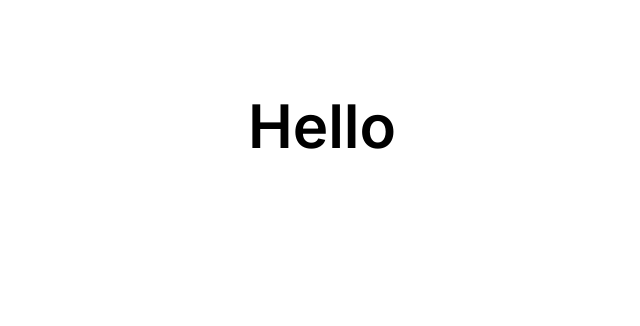
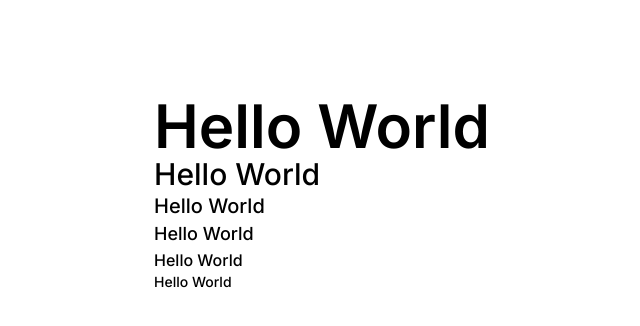
Before and after one commit to shahadat-robin/NextJS-Starter, a Next.js app: page / in a window 1280 px wide. Shown: the top 326 px of the page, without its empty margins (318-958 px from the left). Built offline with nearby package versions, Linux system fonts and the light colour scheme.

Commit message:
typography added

```diff
--- a/app/layout.tsx
+++ b/app/layout.tsx
@@ -2,11 +2,15 @@ import type { Metadata } from 'next';
 import { Inter } from 'next/font/google';
 import './globals.css';
 
-const inter = Inter({ subsets: ['latin'] });
+const inter = Inter({
+  subsets: ['latin'],
+  style: 'normal',
+  weight: ['400', '500', '600', '700'],
+});
 
 export const metadata: Metadata = {
-  title: 'Create Next App',
-  description: 'Generated by create next app',
+  title: 'NextJS Project Starter',
+  description: 'Generated by create-next-app and tailwind',
 };
 
 export default function RootLayout({
--- /dev/null
+++ b/src/components/typography/index.tsx
@@ -0,0 +1,29 @@
+import { cn } from '@/utils/class-merge';
+import type { FC } from 'react';
+import type ITypography from './interface';
+
+const Typography: FC<ITypography> = ({ children, variant = 'p1', className }) => {
+  const Wrapper = variant === 'p1' || variant === 'p2' ? 'p' : variant;
+
+  return (
+    <Wrapper
+      className={cn(
+        'text-base',
+        {
+          'text-6xl font-semibold': variant === 'h1',
+          'text-3xl font-medium': variant === 'h2',
+          'text-xl font-medium': variant === 'h3',
+          'text-lg font-medium': variant === 'h4',
+          'text-base font-medium': variant === 'h5',
+          'text-sm font-medium': variant === 'h6',
+          'text-sm': variant === 'p2',
+        },
+        className
+      )}
+    >
+      {children}
+    </Wrapper>
+  );
+};
+
+export default Typography;
--- /dev/null
+++ b/src/components/typography/interface.ts
@@ -0,0 +1,13 @@
+import type { ClassValue } from 'clsx';
+import type { PropsWithChildren } from 'react';
+
+// the possible heading, paragraph, and other sizes.
+type Heading = 'h1' | 'h2' | 'h3' | 'h4' | 'h5' | 'h6';
+type Paragraph = 'p1' | 'p2';
+
+interface ITypography extends PropsWithChildren {
+  variant?: Heading | Paragraph | 'span';
+  className?: ClassValue;
+}
+
+export default ITypography;
--- a/src/page-builder/home-page/index.tsx
+++ b/src/page-builder/home-page/index.tsx
@@ -1,11 +1,19 @@
 'use client';
 
+import Typography from '@/components/typography';
 import type { FC } from 'react';
 
 const HomePage: FC = () => {
   return (
     <main className="flex min-h-screen flex-col items-center justify-between p-24">
-      <h2 className="text-6xl font-semibold">Hello</h2>
+      <div>
+        <Typography variant="h1">Hello World</Typography>
+        <Typography variant="h2">Hello World</Typography>
+        <Typography variant="h3">Hello World</Typography>
+        <Typography variant="h4">Hello World</Typography>
+        <Typography variant="h5">Hello World</Typography>
+        <Typography variant="h6">Hello World</Typography>
+      </div>
     </main>
   );
 };
```
